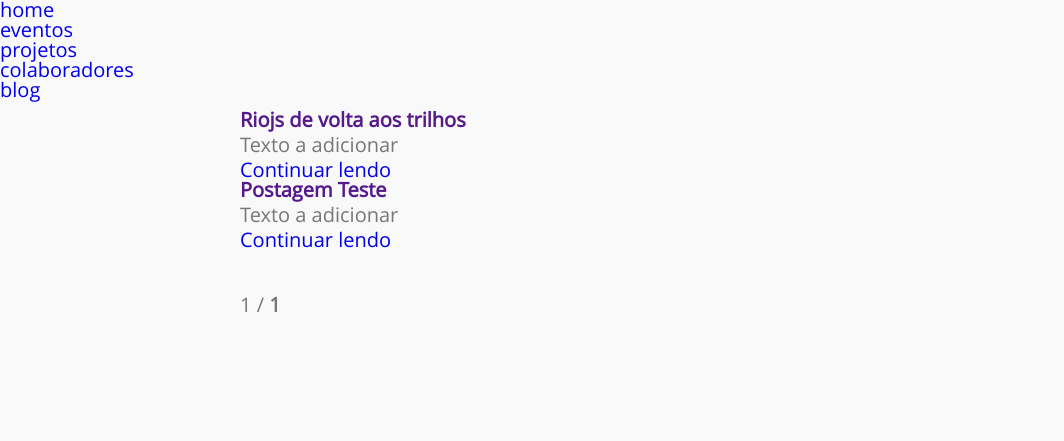
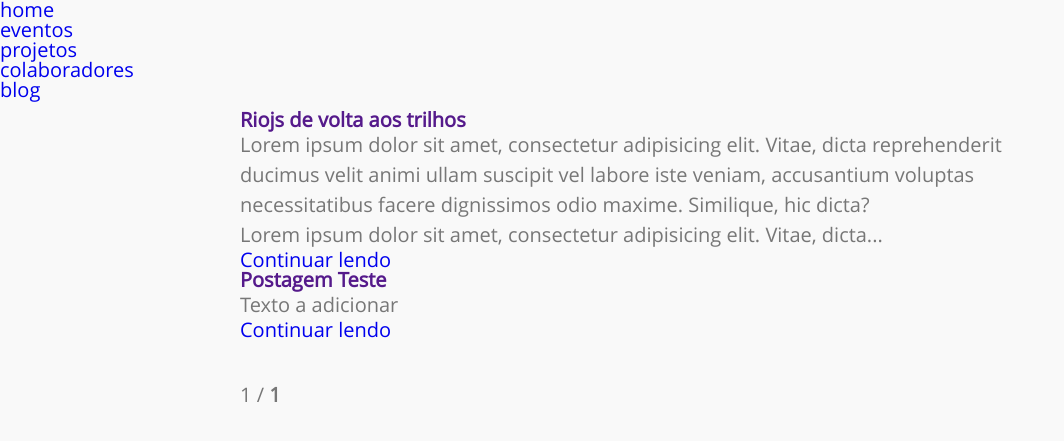
Before and after one commit to riojs-org/blog, a Jekyll site: the page built from blog/index.html, in a window 1280 px wide. Shown: the top 441 px of the page, without its empty margins (0-1064 px from the left). Built offline with Jekyll 4.4.1, drawn with Linux system fonts in a browser that asks for light colours; the list of posts is cut into pages by our own code.

Commit message:
remove excerpt

```diff
--- a/_config.yml
+++ b/_config.yml
@@ -45,4 +45,5 @@ kramdown:
     coderay_bold_every: 10
     coderay_css: style
 
-excerpt_separator: "<!-- more -->"
+post:
+  content_preview: 40
--- a/_layouts/blog.html
+++ b/_layouts/blog.html
@@ -11,12 +11,9 @@
         		{% else %}
         			<h2><a href="#">{{ post.title }}</a></h2>
         		{% endif %}
-				    {% if post.excerpt %}
-        			{{ post.excerpt | markdownify }}
-        				<a href="{{ post.url }}">Continuar lendo</a>
-      			{% else %}
-      					{{ post.content }}
-      			{% endif %}
+
+            {{ post.content | truncatewords:site.post.content_preview | markdownify }}
+            <a href="{{ post.url }}">Continuar lendo</a>
           </li>
 		  		{% endunless %}
       	{% endfor %}
--- a/_posts/2015-07-5-riojs-de-volta-aos-trilhos.md
+++ b/_posts/2015-07-5-riojs-de-volta-aos-trilhos.md
@@ -8,4 +8,12 @@ language: 'pt-br'
 image: ''
 ---
 
-Texto a adicionar
+Lorem ipsum dolor sit amet, consectetur adipisicing elit. Vitae, dicta reprehenderit ducimus velit animi ullam suscipit vel labore iste veniam, accusantium voluptas necessitatibus facere dignissimos odio maxime. Similique, hic dicta?
+
+Lorem ipsum dolor sit amet, consectetur adipisicing elit. Vitae, dicta reprehenderit ducimus velit animi ullam suscipit vel labore iste veniam, accusantium voluptas necessitatibus facere dignissimos odio maxime. Similique, hic dicta?
+
+Lorem ipsum dolor sit amet, consectetur adipisicing elit. Vitae, dicta reprehenderit ducimus velit animi ullam suscipit vel labore iste veniam, accusantium voluptas necessitatibus facere dignissimos odio maxime. Similique, hic dicta?
+
+Lorem ipsum dolor sit amet, consectetur adipisicing elit. Vitae, dicta reprehenderit ducimus velit animi ullam suscipit vel labore iste veniam, accusantium voluptas necessitatibus facere dignissimos odio maxime. Similique, hic dicta?
+
+Lorem ipsum dolor sit amet, consectetur adipisicing elit. Vitae, dicta reprehenderit ducimus velit animi ullam suscipit vel labore iste veniam, accusantium voluptas necessitatibus facere dignissimos odio maxime. Similique, hic dicta?
```
Also changed, not shown: 3 other files.
